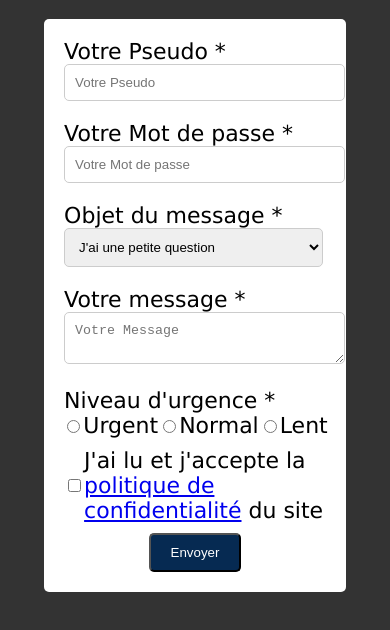
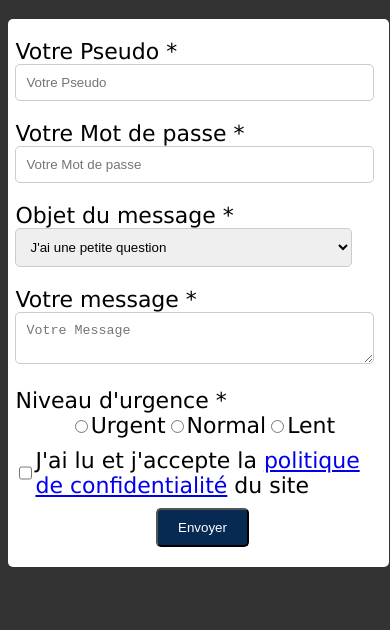
Before and after one commit to Florin3310/R209TP1, a plain HTML site: page Exercice 2/index.html in a window 390 px wide. Shown: the part 120-750 px from the top of the page. Drawn offline with Linux system fonts and the light colour scheme.

Commit message:
Tp finit

```diff
--- a/Exercice 2/CSS/style.css
+++ b/Exercice 2/CSS/style.css
@@ -62,3 +62,26 @@ body header h1 {
     padding: 10px 20px;
     border-radius: 5px;
 }
+
+
+/* Partie téléphone */
+
+
+@media screen and (max-width: 1024px)  {
+    .formulaire {
+        width: 100%;
+        margin-left: 0%;
+        margin-right: 0%;
+        padding-left: 2%;
+        padding-right: 0%;
+    }
+
+    .formulaire input[type="text"],.formulaire input[type="password"],.formulaire textarea , select {
+        width: 90%;
+        padding: 10px;
+        border-radius: 5px;
+        border: 1px solid #cccccc;
+        margin-bottom: 20px;
+    }
+
+}
```
